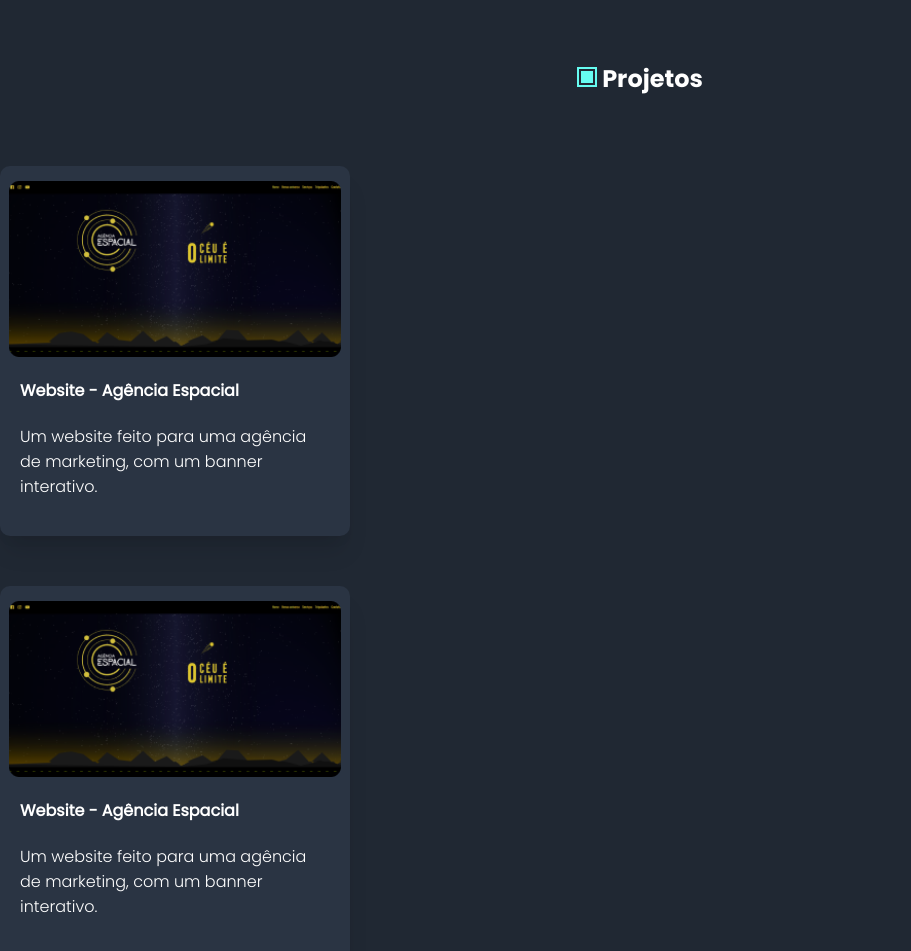
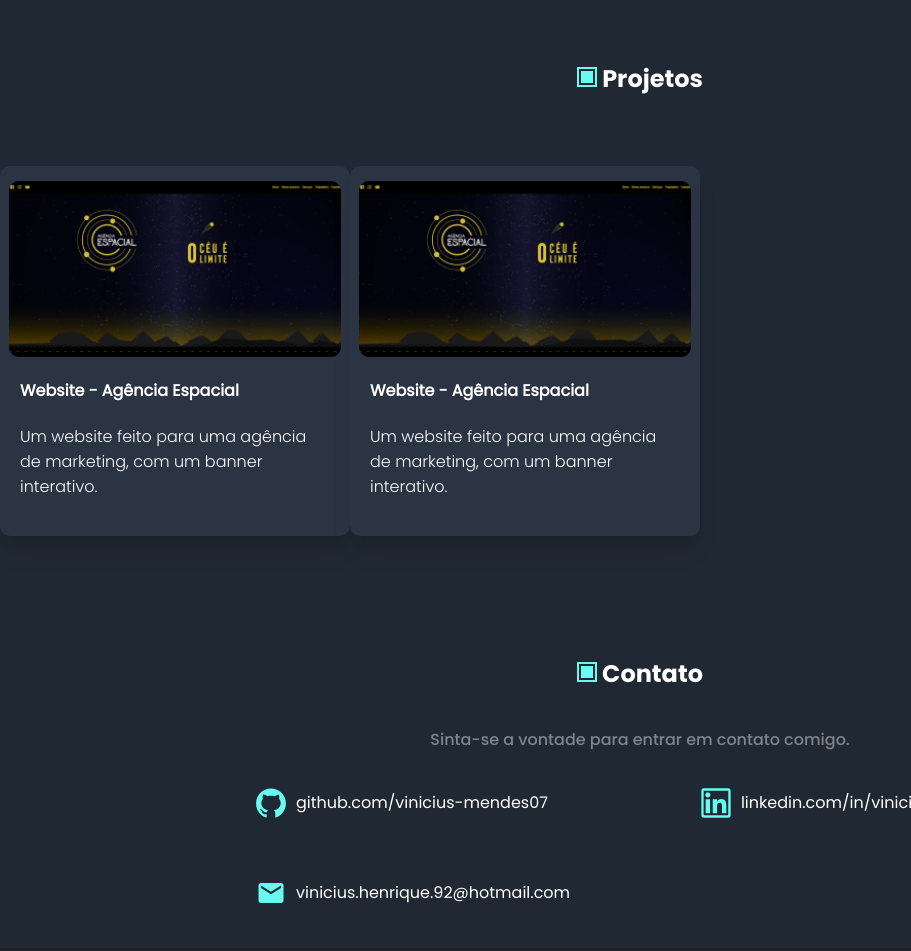
Before and after one commit to Viniciushenrique07/portfolio, a plain HTML site: page index.html in a window 1280 px wide. Shown: the part 1925-2876 px from the top of the page, without its empty margins (0-911 px from the left). Drawn offline with Linux system fonts and the light colour scheme.

Commit message:
added interactivity to web component

```diff
--- a/css/styles.css
+++ b/css/styles.css
@@ -283,7 +283,8 @@ body {
 
 .projects-content {
     padding: 50px 0;
-    /* display: flex; */
+    display: flex;
+    flex-wrap: wrap;
 }
 
 .project {
--- a/index.html
+++ b/index.html
@@ -146,12 +146,22 @@
                                 <span class="tech">javascript</span>
                             </div>
                             <div class="access-links">
-                                <a href="#" target="_blank" class="btn-access">Repo</a>
+                                <a href="https://github.com/vinicius-mendes07/mschub-website" target="_blank" class="btn-access">Repo</a>
                                 <a href="#" target="_blank" class="btn-access">acessar</a>
                             </div>
                     </div>
                 </div>
-                <project-component></project-component>
+                <project-component
+                    site-url="https://vinicius-mendes07.github.io/mschub-website/"
+                    image-url="./assets/images/projects/agency.webp"
+                    title="Website - Agência Espacial"
+                    description="Um website feito para uma agência de marketing, com um banner interativo."
+                    description-hover="Fui responsável por idealizar a interface e codificá-la"
+                    tech1="html"
+                    tech2="css"
+                    tech3="javascript"
+                    repo-url="https://github.com/vinicius-mendes07/mschub-website"
+                ></project-component>
             </div>
         </section>
 
--- a/scripts/projectComponent.js
+++ b/scripts/projectComponent.js
@@ -8,7 +8,7 @@ class ProjectComponent extends HTMLElement {
         project.classList.add('project')
 
         const image = document.createElement('img')
-        image.src = './assets/images/projects/agency.webp'
+        image.src = this.getAttribute('image-url')
         image.classList.add('project-image')
         image.alt = `${this.getAttribute('title')} print`
 
@@ -16,50 +16,62 @@ class ProjectComponent extends HTMLElement {
         text.classList.add('project-text')
 
         const title = document.createElement('h4')
-        title.textContent = 'Website - Agência Espacial'
+        title.textContent = this.getAttribute('title')
         title.classList.add('project-title')
 
         const description = document.createElement('p')
-        description.textContent = 'Um website feito para uma agência de marketing, com um banner interativo.'
+        description.textContent = this.getAttribute('description')
         description.classList.add('project-description')
 
         const hover = document.createElement('div')
         hover.classList.add('project-hover')
 
         const titleHover = document.createElement('h4')
+        titleHover.textContent = this.getAttribute('title')
         titleHover.classList.add('project-title')
-        titleHover.textContent = 'Website - Agência Espacial'
 
         const descHover = document.createElement('p')
+        descHover.textContent = this.getAttribute('description-hover')
         descHover.classList.add('project-desc-hover')
-        descHover.textContent = 'Fui responsável por idealizar a interface e codificá-la'
 
         const techs = document.createElement('div')
         techs.classList.add('techs')
 
         const tech1 = document.createElement('span')
+        tech1.textContent = this.getAttribute('tech1')
         tech1.classList.add('tech')
-        tech1.textContent = 'html'
+
         const tech2 = document.createElement('span')
+        tech2.textContent = this.getAttribute('tech2')
         tech2.classList.add('tech')
-        tech2.textContent = 'css'
+
         const tech3 = document.createElement('span')
+        tech3.textContent = this.getAttribute('tech3')
         tech3.classList.add('tech')
-        tech3.textContent = 'javascript'
 
         const accessLinks = document.createElement('div')
         accessLinks.classList.add('access-links')
 
         const linkRepo = document.createElement('a')
+        linkRepo.textContent = 'repo'
         linkRepo.classList.add('btn-access')
-        linkRepo.textContent = 'repo'
+        linkRepo.href = this.getAttribute('repo-url')
+        linkRepo.target = '_blank'
 
         const linkSite = document.createElement('a')
+        linkSite.textContent = 'acessar'
         linkSite.classList.add('btn-access')
-        linkSite.textContent = 'acessar'
+        linkSite.href = this.getAttribute('site-url')
+        linkSite.target = '_blank'
 
         const style = document.createElement('style')
         style.textContent = `
+        * {
+            margin: 0;
+            padding: 0;
+            box-sizing: border-box;
+            text-decoration: none;
+        }
         .project {
             background-color: #2a3443;
             width: 350px;
@@ -110,6 +122,8 @@ class ProjectComponent extends HTMLElement {
             position: absolute;
             top: 50px;
             padding: 0 20px;
+            height: 100%;
+            width: 100%;
             background-color: #2a3443;
             border-radius: 10px;
             font-family: 'Poppins-Light';
@@ -166,6 +180,7 @@ class ProjectComponent extends HTMLElement {
             border-radius: 5px;
             color: var(--primary-color);
             font-size: 1.125rem;
+            transition: .2s;
         }
 
         .btn-access:hover {
@@ -194,8 +209,6 @@ class ProjectComponent extends HTMLElement {
 
         project.appendChild(hover)
         shadow.appendChild(project)
-        console.log(this)
-        this.style.backgroundColor = '#fff'
     }
 }
 
```
